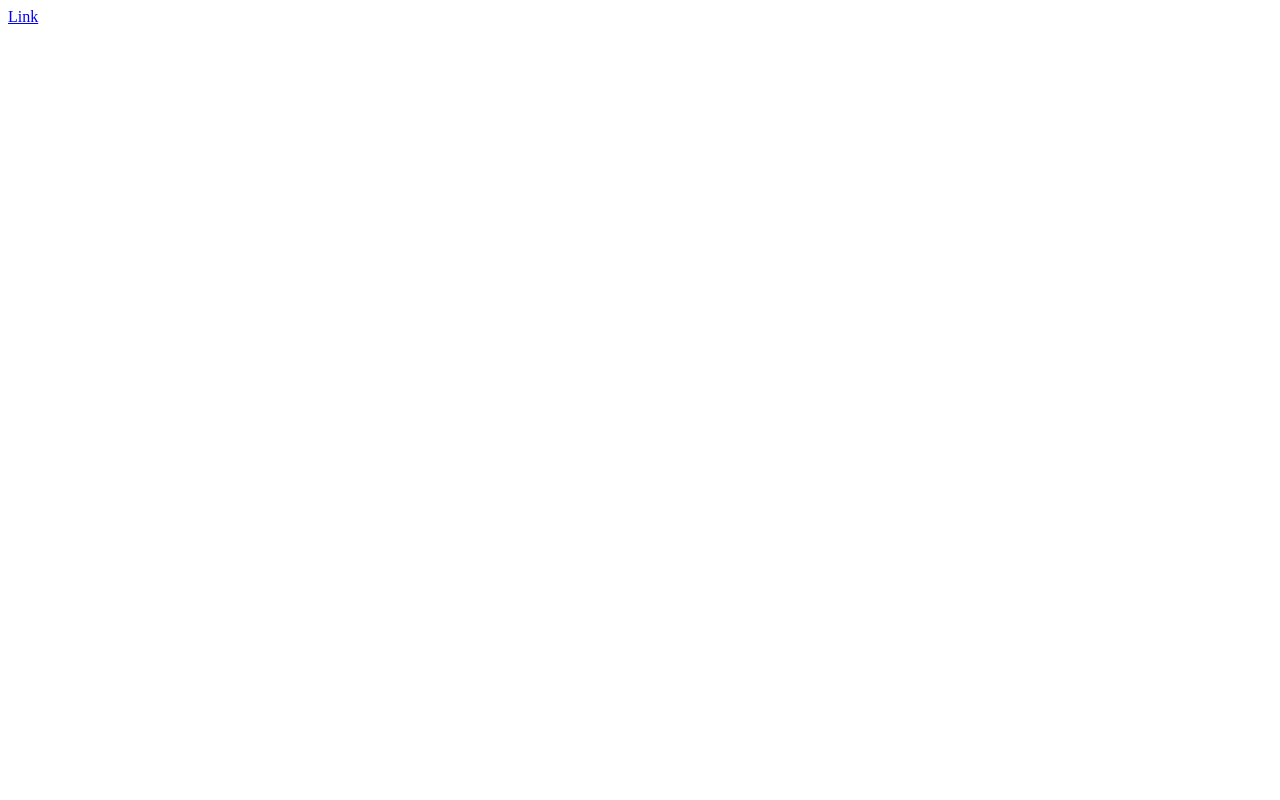
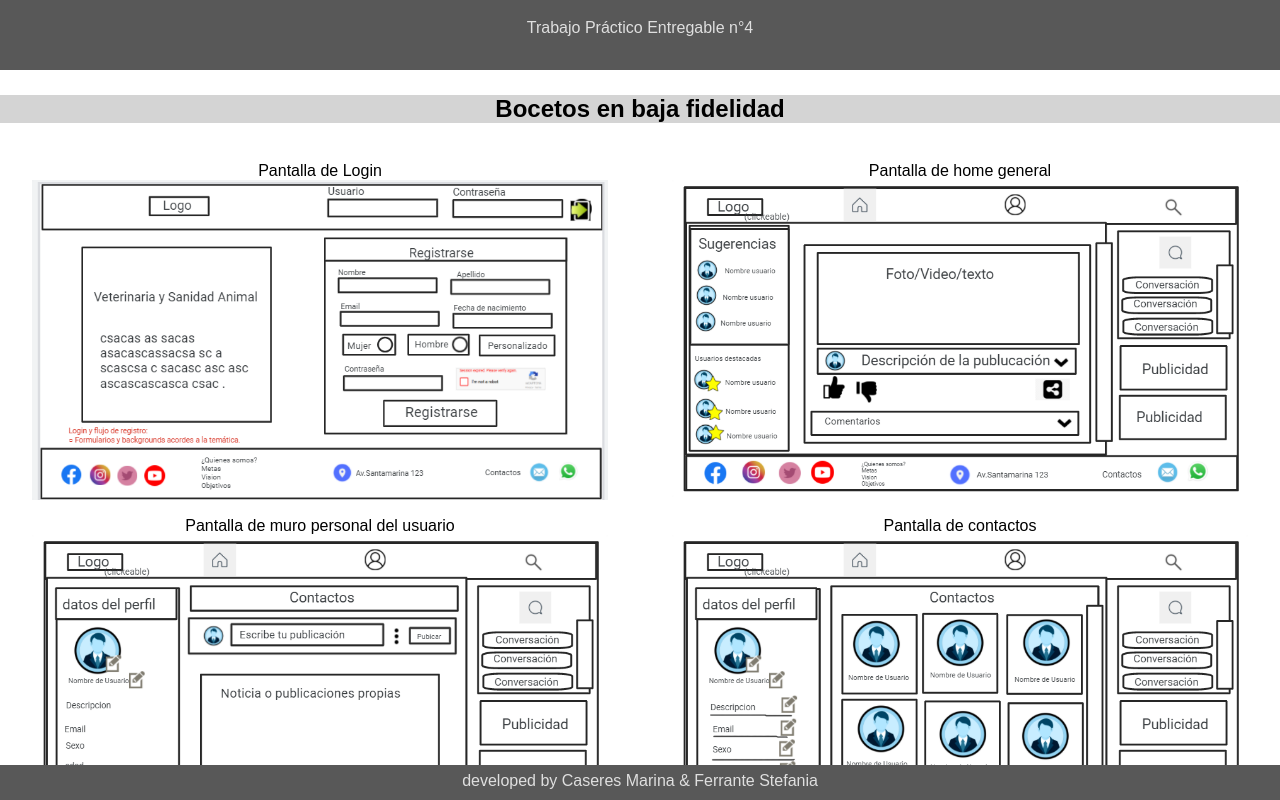
Before and after one commit to stefania-ar/entregable_practico4, a plain HTML site: page index.html in a window 1280 px wide. Drawn offline with Linux system fonts and the light colour scheme.

Commit message:
Agregadas imágenes de bocetos y estilo.

```diff
--- a/index.html
+++ b/index.html
@@ -4,9 +4,42 @@
     <meta charset="UTF-8">
     <meta http-equiv="X-UA-Compatible" content="IE=edge">
     <meta name="viewport" content="width=device-width, initial-scale=1.0">
-    <title>Document</title>
+    <link rel="stylesheet" href="style.css">
+    <title>Trabajo Práctico Entregable n°4</title>
 </head>
 <body>
-    <a href="https://www.figma.com/proto/NTNKXf7ZR3eBax2MJgjBak/TP4-INTERFACES?node-id=128%3A5500&scaling=scale-down&page-id=0%3A1&starting-point-node-id=1%3A2" target="_blank" rel="noopener noreferrer">Link</a>
+    <header>Trabajo Práctico Entregable n°4</header>
+    <section>
+        <div class="bocetos_baja_idelidad">
+            <h1>Bocetos en baja fidelidad</h1>
+            <div class="imagenes_bocetos_baja_idelidad">
+                <div>
+                    <p>Pantalla de Login</p>
+                    <img src="img/2021-11-17-14-44-42.png" alt="">
+                </div>
+                <div>
+                    <p>Pantalla de home general</p>
+                    <img src="img/2021-11-17-14-41-49.png" alt="">
+                </div>
+                <div>
+                    <p>Pantalla de muro personal del usuario</p>
+                    <img src="img/2021-11-17-14-42-42.png" alt="">
+                </div>
+                <div>
+                    <p>Pantalla de contactos</p>
+                    <img src="img/2021-11-17-14-42-59.png" alt="">
+                </div>
+                <div>
+                    <p>Pantalla de mensajes uno a uno</p>
+                    <img src="img/2021-11-17-14-43-26.png" alt="">
+                </div>
+            </div>
+        </div>
+        <div class="div_bodeto_alta_fidelidad">
+            <h1>Boceto en alta fidelidad</h1>
+            <a href="https://www.figma.com/proto/NTNKXf7ZR3eBax2MJgjBak/TP4-INTERFACES?node-id=128%3A5500&scaling=scale-down&page-id=0%3A1&starting-point-node-id=1%3A2" target="_blank" rel="noopener noreferrer">Link a Figma</a>
+        </div>
+    </section>
+    <footer><p>developed by Caseres Marina & Ferrante Stefania</p></footer>
 </body>
 </html>
--- a/style.css
+++ b/style.css
@@ -0,0 +1,58 @@
+*{
+    padding: 0;
+    margin: 0;
+}
+
+body{
+    text-align: center;
+    font-family: Arial, Helvetica, sans-serif;
+    height: 100vh;
+    display: grid;
+    grid-template-rows: 0.2fr 2fr 0.1fr;
+}
+header{
+    color: rgb(223, 223, 223);
+    padding-top: 1.5%;
+    background-color: rgb(88, 88, 88);
+}
+footer{
+    color: rgb(223, 223, 223);
+    background-color: rgb(88, 88, 88);
+    padding-top: 0.5%;
+}
+section{
+    overflow-y: scroll;
+}
+
+section::-webkit-scrollbar {
+    display: none;
+}
+
+section:nth-child(1){
+    display: grid;
+    grid-template-rows: 0.1fr 1fr ;
+    background-color: aqua;
+}
+
+.imagenes_bocetos_baja_idelidad{
+    display: grid;
+    grid-template-columns: 1fr 1fr;
+    grid-template-rows: 0.5fr 1fr ;
+}
+
+img{
+    width: 90%;
+}
+
+.div_bodeto_alta_fidelidad{
+    margin: 5% auto;
+}
+
+h1{
+    margin: 2% auto;
+    background-color: rgb(212, 212, 212);
+}
+
+div p{
+    margin-top: 2%;
+}
```
Also changed, not shown: img/2021-11-17-14-41-49.png (added), img/2021-11-17-14-42-42.png (added), img/2021-11-17-14-42-59.png (added), img/2021-11-17-14-43-26.png (added), img/2021-11-17-14-44-42.png (added).
